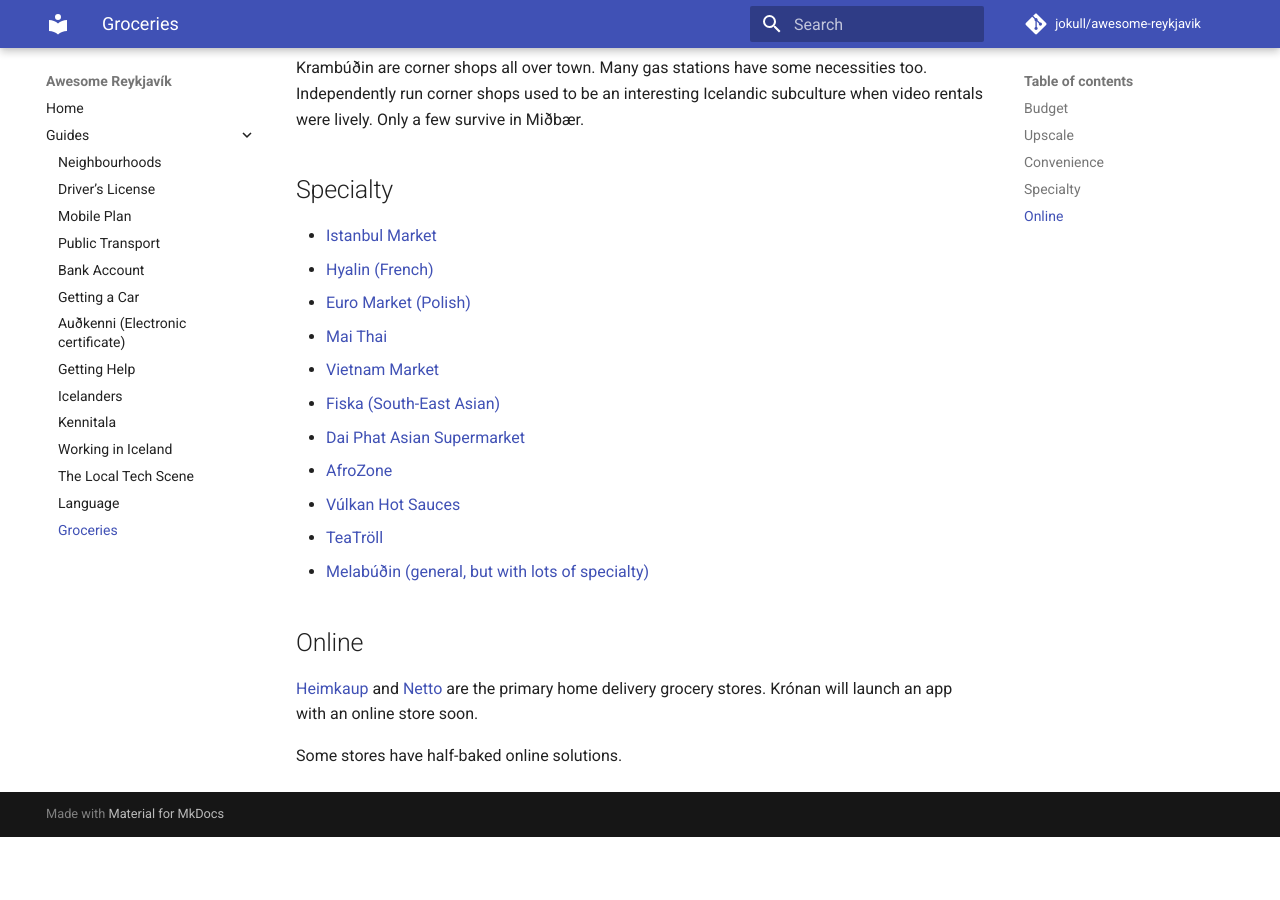
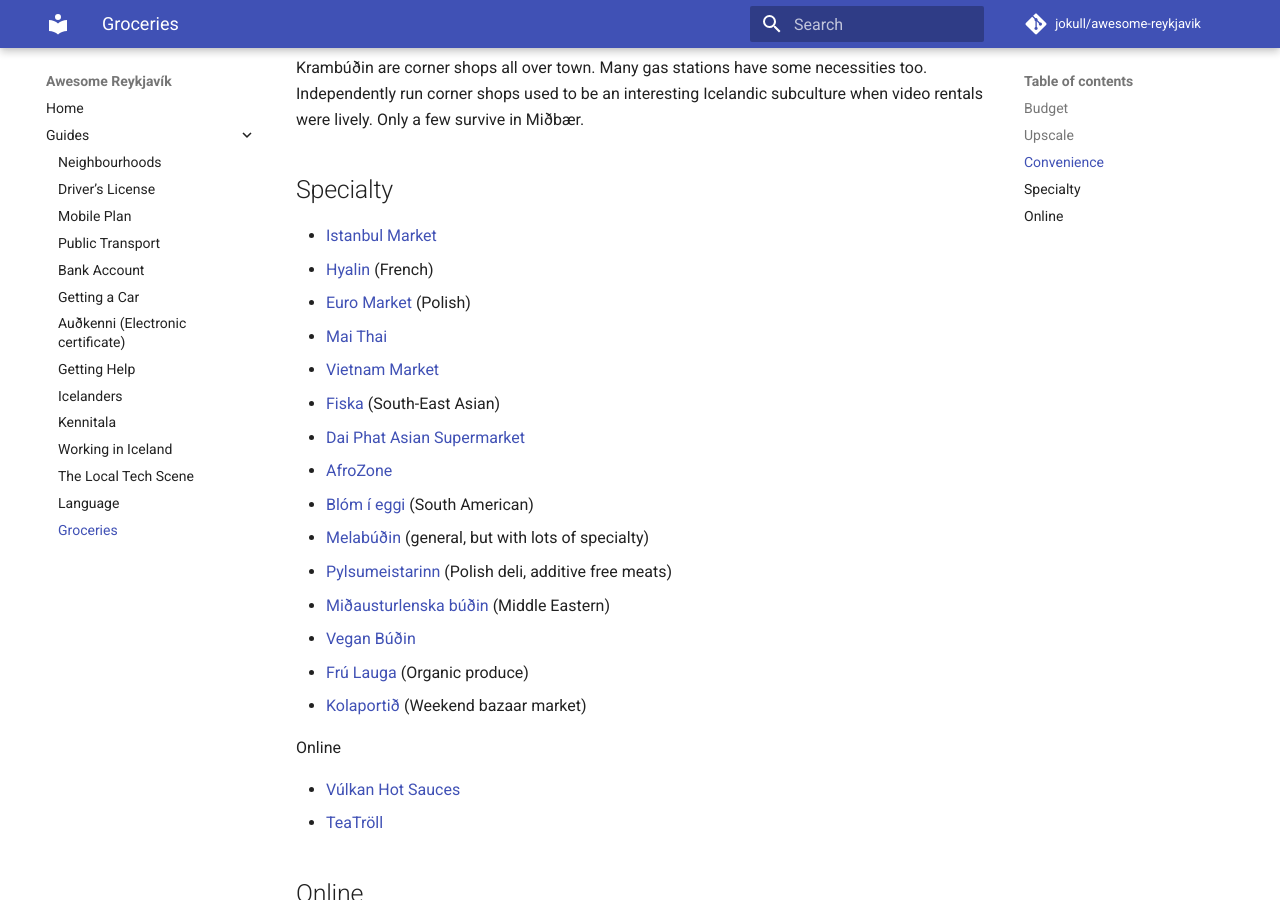
Before and after one commit to jokull/awesome-reykjavik, an MkDocs documentation site: the page built from docs/guides/groceries.md, in a window 1280 px wide and 900 px high, scrolled down 778 px. Built offline with MkDocs 1.6.1 and Material for MkDocs 9.7.7, drawn with Linux system fonts in a browser that asks for light colours; comment, search, counter and statistics services are not loaded; before the commit the page ends 1615 px from its top, so only the background shows below that.

Commit message:
🥫 And even more specialty stores, wow there are so many

```diff
--- a/docs/guides/groceries.md
+++ b/docs/guides/groceries.md
@@ -37,16 +37,25 @@
 ## Specialty
 
 - [Istanbul Market](https://facebook.com/Istanbul-Market-Matvöruverslun-142761232597988/)
-- [Hyalin (French)](https://www.hyalin-reykjavik.com)
-- [Euro Market (Polish)](http://euromarket.is)
+- [Hyalin](https://www.hyalin-reykjavik.com) (French)
+- [Euro Market](http://euromarket.is) (Polish)
 - [Mai Thai](https://www.maithai.is)
 - [Vietnam Market](https://www.facebook.com/Vietnam-Market-Asian-supermarket--224989370862422/)
-- [Fiska (South-East Asian)](http://www.fiska.is)
+- [Fiska](http://www.fiska.is) (South-East Asian)
 - [Dai Phat Asian Supermarket](https://en.ja.is/dai-phat/)
 - [AfroZone](https://www.facebook.com/AfroZoneehf/)
+- [Blóm í eggi](https://www.facebook.com/groups/233643013444167) (South American)
+- [Melabúðin](https://www.facebook.com/melabudin/) (general, but with lots of specialty)
+- [Pylsumeistarinn](https://www.facebook.com/pages/category/Specialty-Grocery-Store/Pylsumeistarinn-200052636686451/) (Polish deli, additive free meats)
+- [Miðausturlenska búðin](https://www.facebook.com/Holagardur/) (Middle Eastern)
+- [Vegan Búðin](https://www.facebook.com/veganbudin/)
+- [Frú Lauga](http://www.frulauga.is) (Organic produce)
+- [Kolaportið](https://www.facebook.com/kolaportid.is/) (Weekend bazaar market)
+
+Online
+
 - [Vúlkan Hot Sauces](https://www.facebook.com/vulkanverslun)
 - [TeaTröll](http://teatroll.is/magento/)
-- [Melabúðin (general, but with lots of specialty)](https://www.facebook.com/melabudin/)
 
 ## Online
 
```
